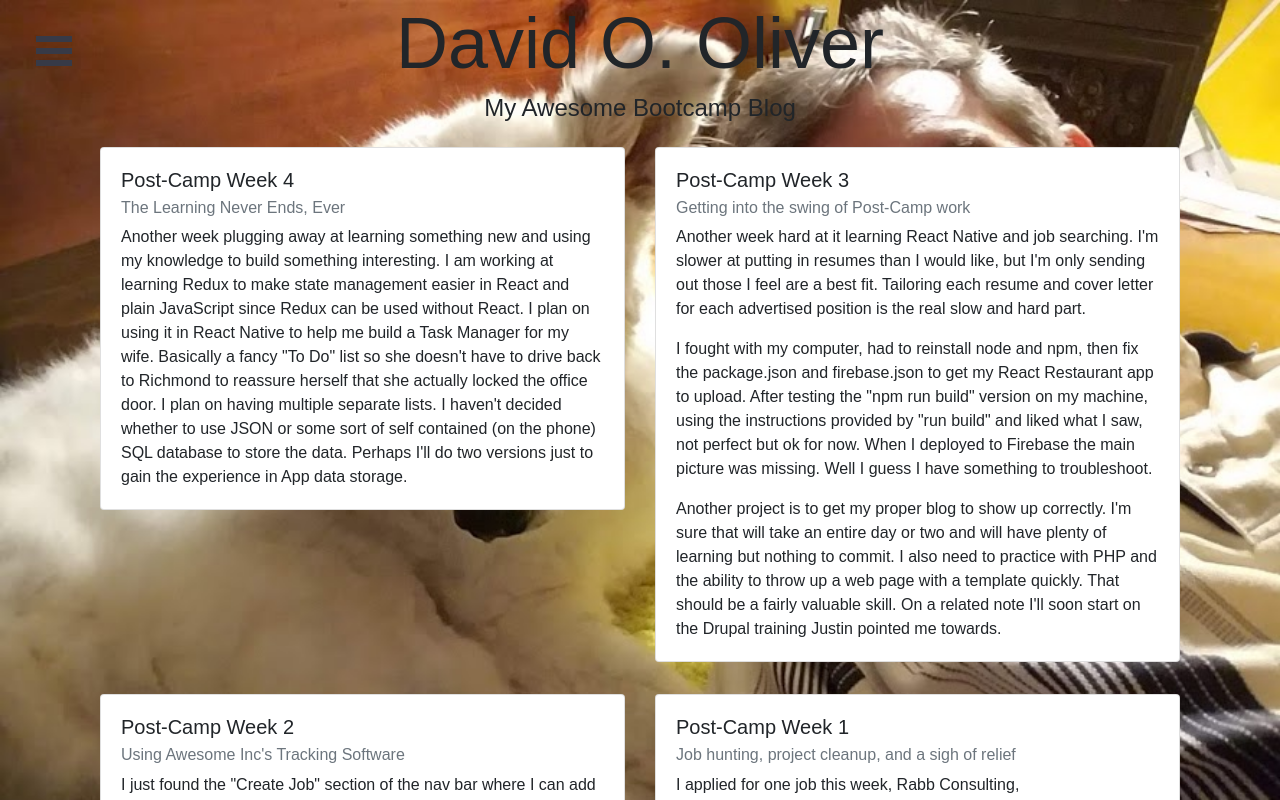
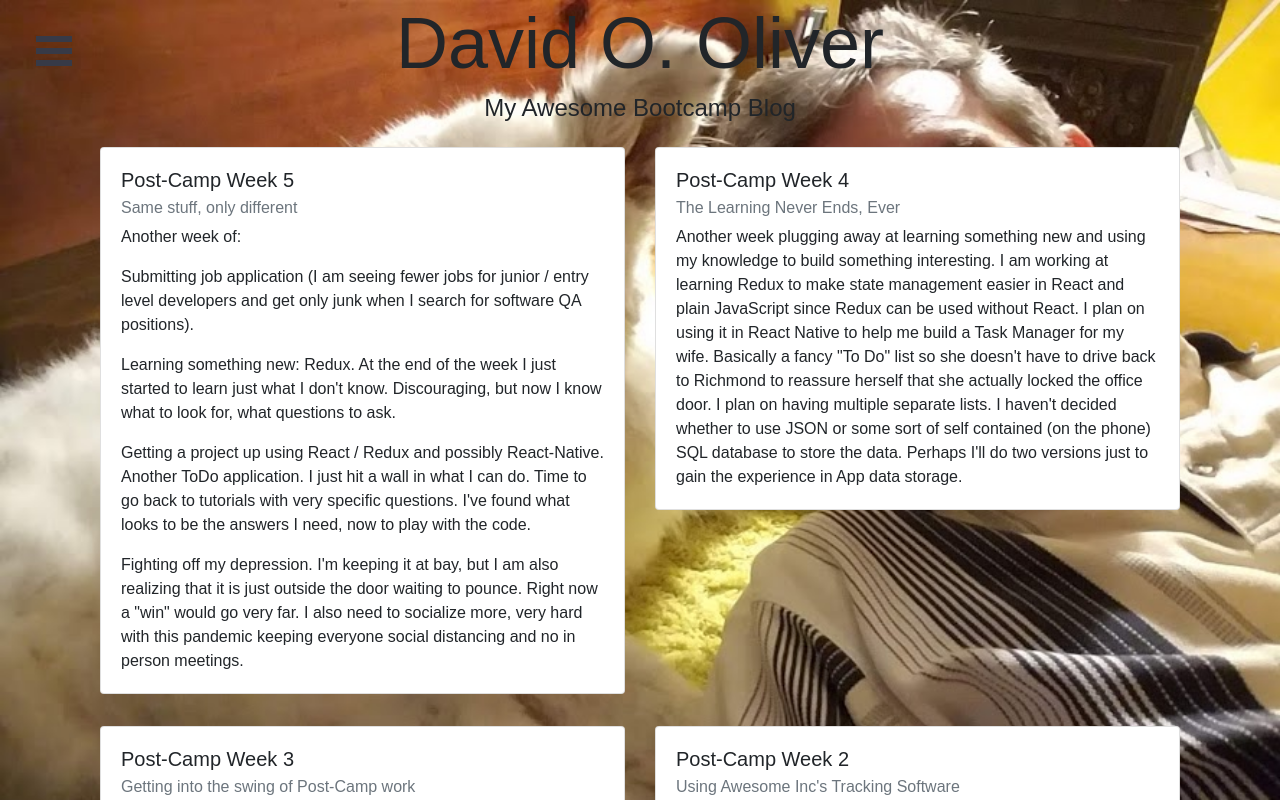
Before and after one commit to davo1984/blog-react, a React (Create React App) app: page /blog in a window 1280 px wide. Shown: the top 800 px of the page. Built offline with nearby package versions, Linux system fonts and the light colour scheme.

Commit message:
Post camp week 5 blog post

```diff
--- a/src/components/postsJSON.js
+++ b/src/components/postsJSON.js
@@ -3,6 +3,17 @@ import React from "react";
 const postsJSON = (props) => {
     let posts = {
         "post": [
+            {
+                "title": "Post-Camp Week 5",
+                "subTitle": "Same stuff, only different",
+                "paragraph": [
+                    `Another week of:`,
+                    `Submitting job application (I am seeing fewer jobs for junior / entry level developers and get only junk when I search for software QA positions).`,
+                    `Learning something new: Redux. At the end of the week I just started to learn just what I don't know. Discouraging, but now I know what to look for, what questions to ask.`,
+                    `Getting a project up using React / Redux and possibly React-Native. Another ToDo application. I just hit a wall in what I can do. Time to go back to tutorials with very specific questions. I've found what looks to be the answers I need, now to play with the code.`,
+                    `Fighting off my depression. I'm keeping it at bay, but I am also realizing that it is just outside the door waiting to pounce. Right now a "win" would go very far. I also need to socialize more, very hard with this pandemic keeping everyone social distancing and no in person meetings.`
+                ]
+            },
             {
                 "title": "Post-Camp Week 4",
                 "subTitle": "The Learning Never Ends, Ever",
```
